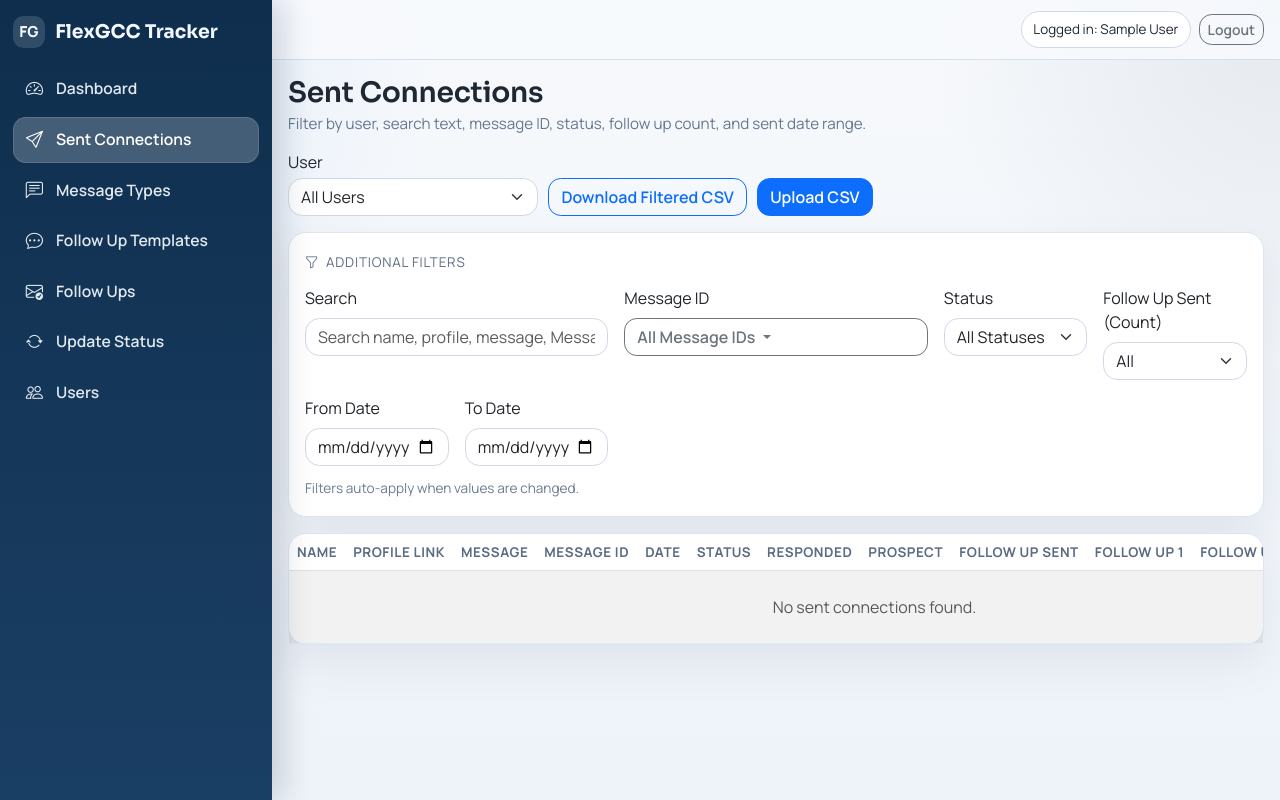
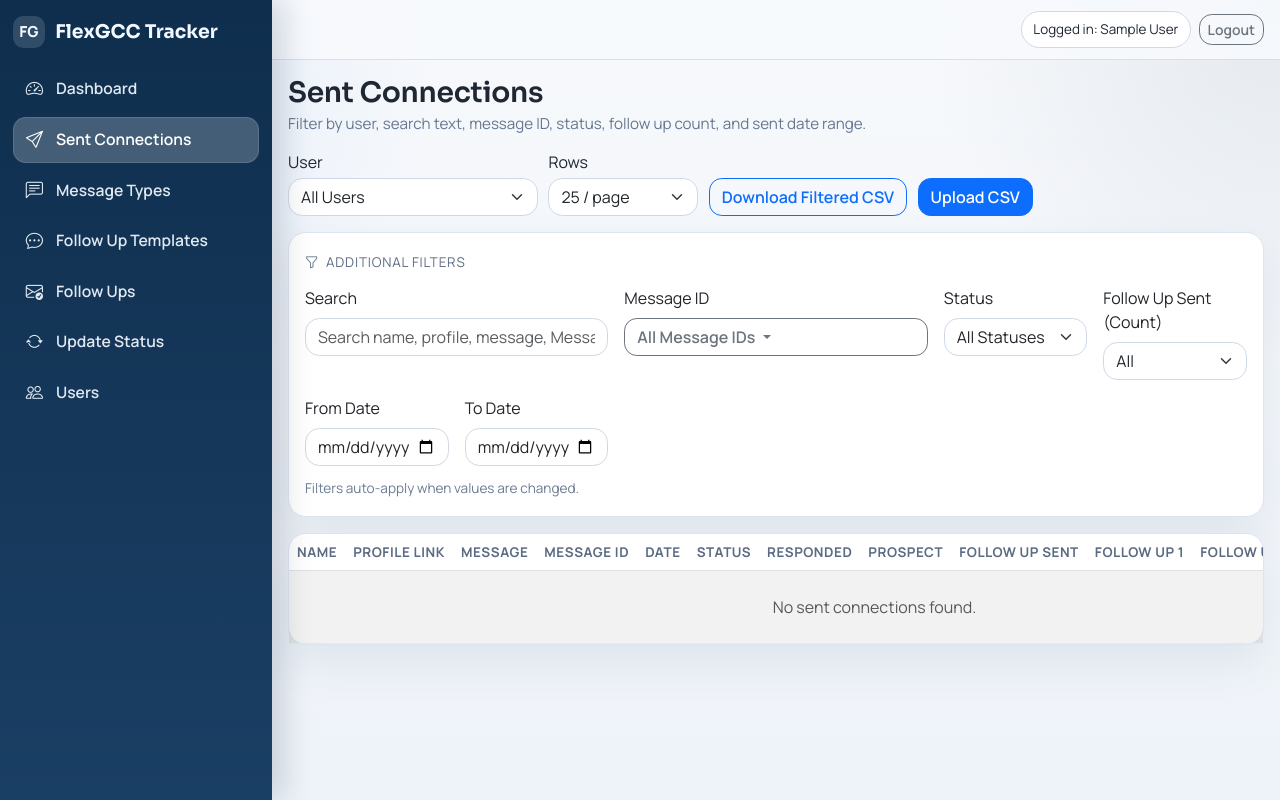
Before and after one commit to khushanpoptani/Invitation_Tracker_Dashboard, a Django app: page /sent-connections/ in a window 1280 px wide. Run offline with Django 5.2, Linux system fonts and the light colour scheme; the visitor is signed in with stand-in values (Sample User, id 1); data comes from the database, SQL or seed files in the repository; data that the repository does not hold is empty.

Commit message:
Add sent connections pagination

```diff
--- a/templates/tracker/sent_connections_list.html
+++ b/templates/tracker/sent_connections_list.html
@@ -37,6 +37,10 @@
   .top-user-picker {
     min-width: 250px;
     max-width: 340px;
+  }
+
+  .top-page-size-picker {
+    min-width: 150px;
   }
 
   .filters-card .card-body {
@@ -99,6 +103,32 @@
   .connections-table .message-cell {
     max-width: 340px;
   }
+
+  .pagination-bar {
+    display: flex;
+    justify-content: space-between;
+    align-items: center;
+    gap: 0.9rem;
+    flex-wrap: wrap;
+    padding: 0.95rem 1rem 1rem;
+    border-top: 1px solid #e3ebf4;
+  }
+
+  .pagination-summary {
+    color: #62758c;
+    font-size: 0.9rem;
+  }
+
+  .pagination-controls {
+    display: flex;
+    align-items: center;
+    gap: 0.45rem;
+    flex-wrap: wrap;
+  }
+
+  .pagination-controls .btn {
+    min-width: 2.5rem;
+  }
 </style>
 
 <div class="connections-page">
@@ -122,6 +152,20 @@
             <option value="{{ user_obj.id }}" {% if selected_user_id == user_obj.id|stringformat:"s" %}selected{% endif %}>
               {{ user_obj.get_full_name|default:user_obj.username }} (@{{ user_obj.username }})
             </option>
+          {% endfor %}
+        </select>
+      </div>
+      <div class="top-page-size-picker">
+        <label for="sent-connections-page-size" class="form-label mb-1">Rows</label>
+        <select
+          id="sent-connections-page-size"
+          name="page_size"
+          class="form-select"
+          form="sent-connections-filter-form"
+          data-auto-submit
+        >
+          {% for option in page_size_options %}
+            <option value="{{ option }}" {% if selected_page_size == option %}selected{% endif %}>{{ option }} / page</option>
           {% endfor %}
         </select>
       </div>
@@ -335,6 +379,32 @@
         </tbody>
       </table>
     </div>
+    {% if page_obj %}
+      <div class="pagination-bar">
+        <div class="pagination-summary">
+          Showing {{ page_obj.start_index }}-{{ page_obj.end_index }} of {{ paginator.count }} connection{{ paginator.count|pluralize }}
+        </div>
+        <div class="pagination-controls">
+          {% if page_obj.has_previous %}
+            <a class="btn btn-outline-secondary btn-sm" href="{% url 'sent_connections_list' %}?{% if pagination_query %}{{ pagination_query }}&{% endif %}page=1">First</a>
+            <a class="btn btn-outline-secondary btn-sm" href="{% url 'sent_connections_list' %}?{% if pagination_query %}{{ pagination_query }}&{% endif %}page={{ page_obj.previous_page_number }}">Prev</a>
+          {% else %}
+            <span class="btn btn-outline-secondary btn-sm disabled">First</span>
+            <span class="btn btn-outline-secondary btn-sm disabled">Prev</span>
+          {% endif %}
+
+          <span class="btn btn-light btn-sm disabled">Page {{ page_obj.number }} of {{ paginator.num_pages }}</span>
+
+          {% if page_obj.has_next %}
+            <a class="btn btn-outline-secondary btn-sm" href="{% url 'sent_connections_list' %}?{% if pagination_query %}{{ pagination_query }}&{% endif %}page={{ page_obj.next_page_number }}">Next</a>
+            <a class="btn btn-outline-secondary btn-sm" href="{% url 'sent_connections_list' %}?{% if pagination_query %}{{ pagination_query }}&{% endif %}page={{ paginator.num_pages }}">Last</a>
+          {% else %}
+            <span class="btn btn-outline-secondary btn-sm disabled">Next</span>
+            <span class="btn btn-outline-secondary btn-sm disabled">Last</span>
+          {% endif %}
+        </div>
+      </div>
+    {% endif %}
   </div>
 </div>
 
--- a/tracker/views.py
+++ b/tracker/views.py
@@ -7,6 +7,7 @@ from urllib.parse import urlencode
 from django.contrib import messages
 from django.contrib.auth import get_user_model
 from django.contrib.auth.decorators import login_required
+from django.core.paginator import Paginator
 from django.db import transaction
 from django.db.models import Case, IntegerField, Q, Value, When
 from django.http import HttpResponse, HttpResponseRedirect, JsonResponse
@@ -1027,6 +1028,7 @@ def dashboard(request):
 @login_required
 def sent_connections_list(request):
     users = User.objects.filter(is_active=True).order_by("username")
+    page_size_options = [10, 25, 50, 100]
     selected_user_id = request.GET.get("user", "").strip()
     selected_message_id = request.GET.get("message_id", "").strip()
     selected_status_id = request.GET.get("status", "").strip()
@@ -1137,8 +1139,25 @@ def sent_connections_list(request):
 
         return response
 
+    raw_page_size = request.GET.get("page_size", "").strip()
+    try:
+        selected_page_size = int(raw_page_size or 25)
+    except ValueError:
+        selected_page_size = 25
+    if selected_page_size not in page_size_options:
+        selected_page_size = 25
+
+    paginator = Paginator(connections, selected_page_size)
+    page_obj = paginator.get_page(request.GET.get("page"))
+
+    pagination_params = request.GET.copy()
+    pagination_params.pop("page", None)
+    pagination_query = pagination_params.urlencode()
+
     context = {
-        "connections": connections,
+        "connections": page_obj.object_list,
+        "page_obj": page_obj,
+        "paginator": paginator,
         "users": users,
         "message_options": message_options,
         "status_options": status_options,
@@ -1150,6 +1169,9 @@ def sent_connections_list(request):
         "selected_search_query": search_query,
         "selected_from_date": from_date.isoformat() if from_date else "",
         "selected_to_date": to_date.isoformat() if to_date else "",
+        "selected_page_size": selected_page_size,
+        "page_size_options": page_size_options,
+        "pagination_query": pagination_query,
     }
     return render(request, "tracker/sent_connections_list.html", context)
 
```
